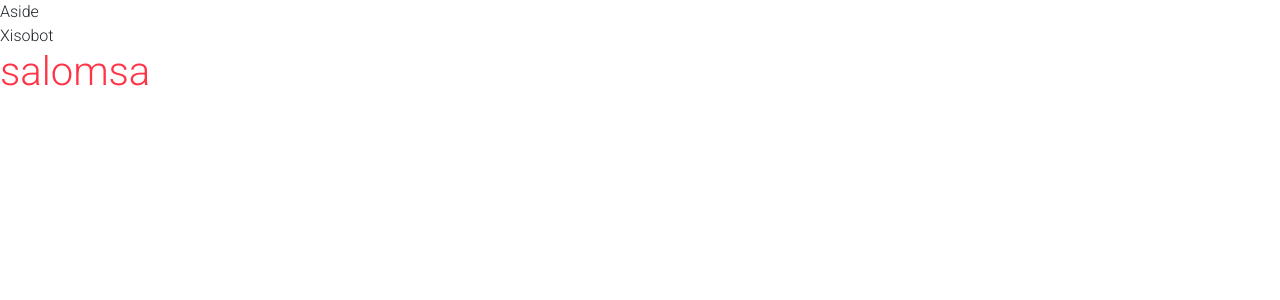
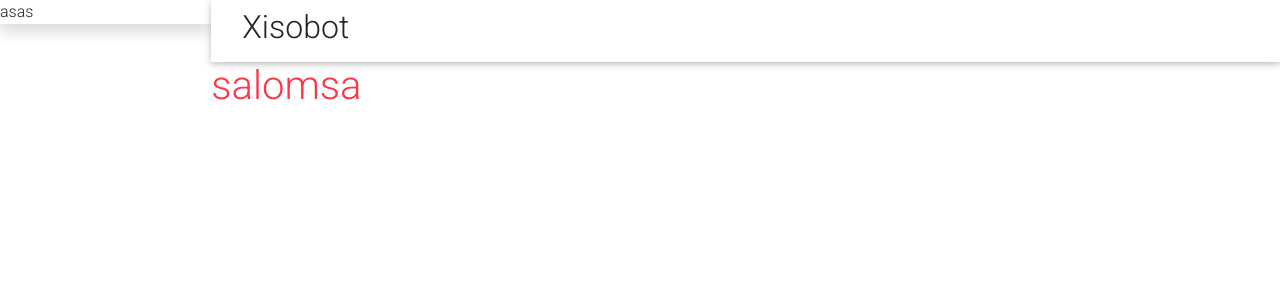
Before and after one commit to MuhammadqodirMuminov/CRM-Panel, a React (Vite) app: page / in a window 1280 px wide. Shown: the top 300 px of the page. Built offline with nearby package versions, Linux system fonts and the light colour scheme.

Commit message:
header is starts

```diff
--- a/src/components/aside/aside.jsx
+++ b/src/components/aside/aside.jsx
@@ -1,9 +1,11 @@
-
+import styles from './aside.module.css';
 
 const Aside = () => {
 	return (
-		<div>Aside</div>
-	)
-}
+		<div className={styles.aside}>
+			<div className='w-100 shadow'>asas</div>
+		</div>
+	);
+};
 
-export default Aside
+export default Aside;
--- a/src/components/aside/aside.module.css
+++ b/src/components/aside/aside.module.css
@@ -0,0 +1,4 @@
+.aside {
+	width: 253px;
+	height: 100vh;
+}
--- a/src/components/layout/layout.jsx
+++ b/src/components/layout/layout.jsx
@@ -3,11 +3,17 @@ import Aside from '../aside/aside';
 // eslint-disable-next-line react/prop-types
 const Layout = ({ children }) => {
 	return (
-		<main>
-			<Aside />
+		<main className='d-flex align-items-start'>
+			<Aside  />
 
-			<article>
-				<section>Xisobot</section>
+			<article className='w-100'>
+				<section className=''>
+					<div className='navbar navbar-expand-lg navbar-light bg-white'>
+						<div className='container-fluid'>
+						<h2>Xisobot</h2>
+						</div>
+					</div>
+				</section>
 
 				{children}
 			</article>
```
